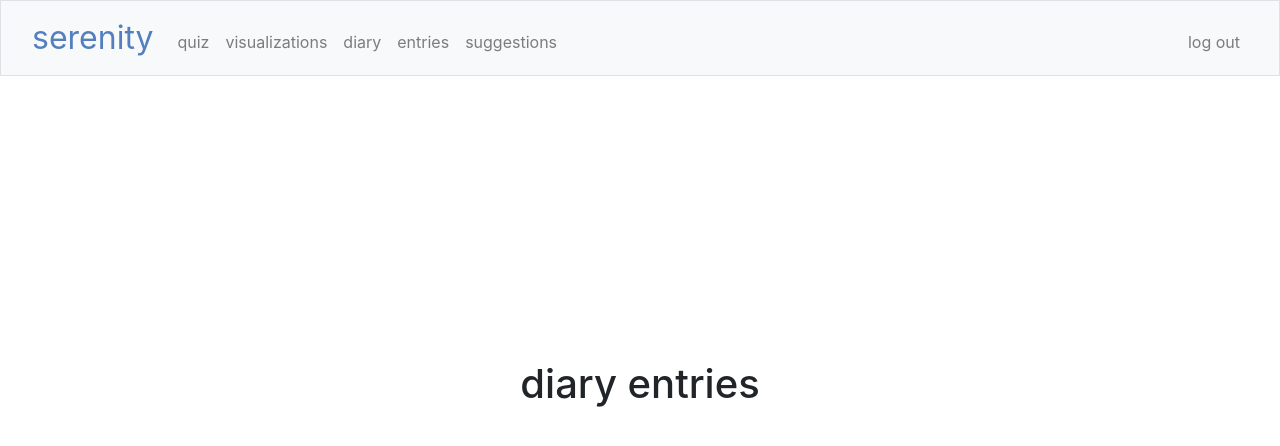
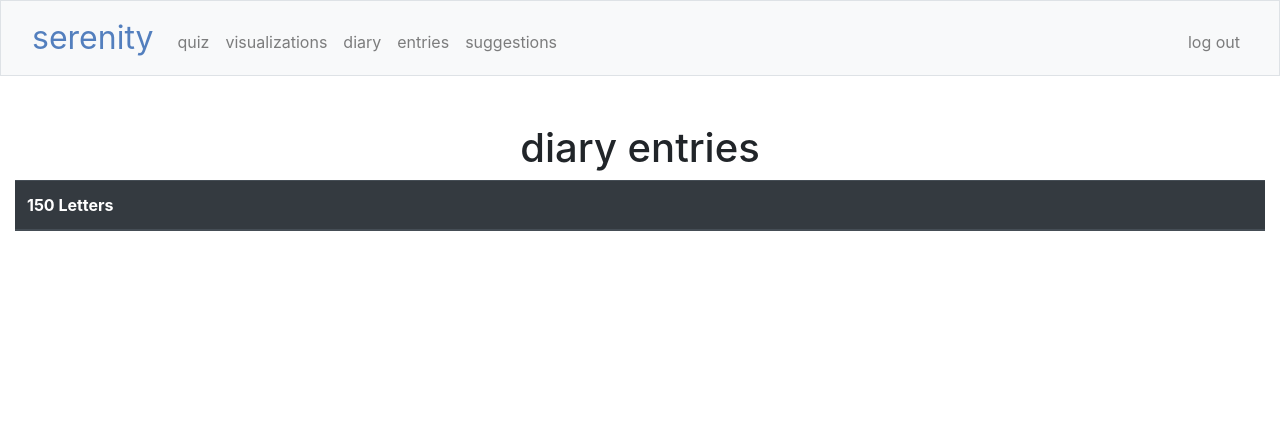
Before and after one commit to kelseyywu/serenity, a Flask app: page /entries in a window 1280 px wide. Shown: the top 446 px of the page. Run offline with Flask 2, Linux system fonts and the light colour scheme; a user stored in the database is signed in; data comes from the database, SQL or seed files in the repository; lists and menus that the app fills with data are empty; some libraries are stand-ins or nearby versions.

Commit message:
Fri, Dec 3, 2021, 3:54 AM +00:00

```diff
--- a/templates/entries.html
+++ b/templates/entries.html
@@ -22,16 +22,21 @@
     </head>
 
     <body>
-        <div class="content">
-            <header><h1 style="text-align:center">diary entries</h1></header>
-            <br>
-            <section class="section sectionEntryResults" id="entryResultsSection">
-                <div class="container">
-                    <div class="container-row entryResultRow"></div>
-                </div>
-            </section>
-
-            <script src="index.js"></script>
+        <header><h1 style="text-align:center">diary entries</h1></header>
+            <table class="table table-striped">
+                <thead class="thead-dark">
+                    <th colspan="3">150 Letters</th>
+                </thead>
+                <tbody>
+                    {% for record in records_long: %}
+                        <tr>
+                            <td>{{ diaryentries['entrytitle'] }}</td>
+                            <td>{{ diaryentries['entry'] }}</td>
+                        </tr>
+                    {% endfor %}
+                </tbody>
+            </table>
+            </div>
         </div>
     </body>
 
```
